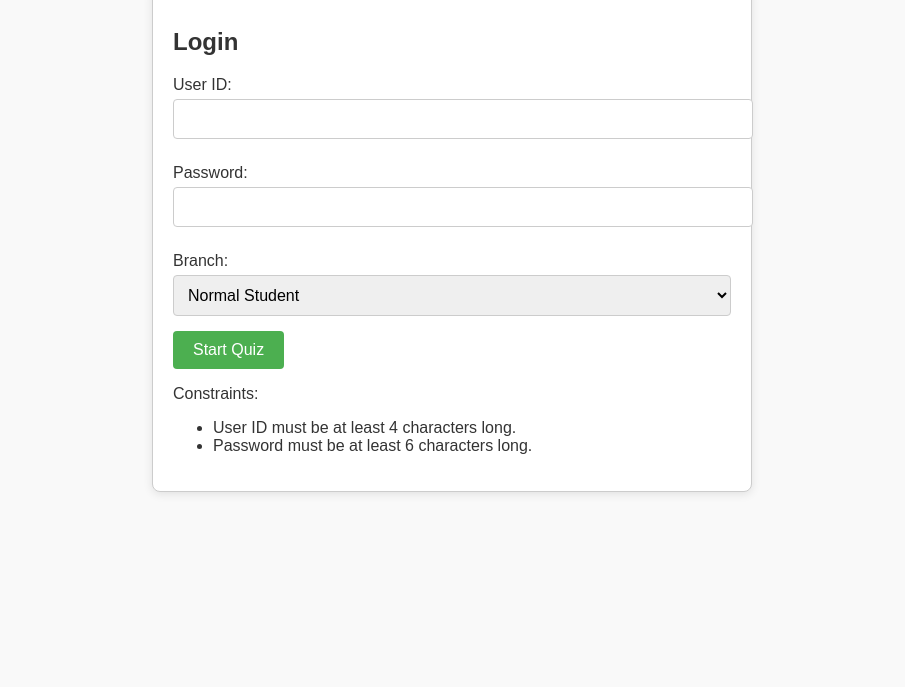
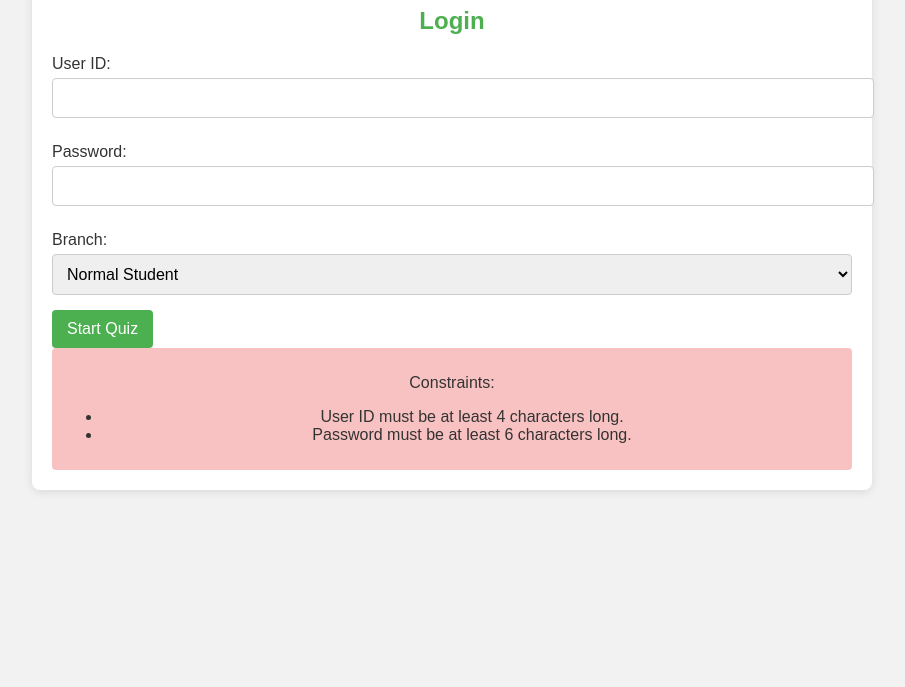
Before and after one commit to PratikshaCoder-16/my-quiz-game, a plain HTML site: page index.html in a window 1280 px wide. Shown: the part 113-800 px from the top of the page, without its empty margins (188-1093 px from the left). Drawn offline with Linux system fonts and the light colour scheme.

Commit message:
style.css

```diff
--- a/style.css
+++ b/style.css
@@ -1,98 +1,78 @@
 
 
 
-  /* General body styling */
-body {
+ body {
     font-family: Arial, sans-serif;
-    background-color: #f9f9f9;
+    background-color: #f2f2f2;
     color: #333;
     margin: 0;
     padding: 20px;
 }
 
-/* Styling for the main quiz title */
-h1 {
-    text-align: center;
-    color: #4CAF50; /* Green color for the title */
+.container {
+    max-width: 800px;
+    margin: auto;
+    background-color: white;
+    border-radius: 8px;
+    padding: 20px;
+    box-shadow: 0 2px 10px rgba(0, 0, 0, 0.1);
 }
 
-/* Centered container styling */
-.container {
-    max-width: 600px; /* Limit width */
-    margin: 0 auto; /* Center horizontally */
+h1, h2 {
+    text-align: center;
+    color: #4CAF50; /* Green color for titles */
 }
 
-/* Styling for the quiz and login sections */
-#quiz-section, #login {
-    background-color: #fff; /* White background for container */
-    border: 1px solid #ccc; /* Light gray border */
-    border-radius: 8px; /* Rounded corners */
-    padding: 20px;
-    margin: 20px auto;
-    box-shadow: 0 2px 10px rgba(0, 0, 0, 0.1); /* Subtle shadow */
-}
-
-/* Styling for the questions section */
-#questions {
-    margin: 20px 0;
+.login-form, .quiz-section {
+    margin-top: 20px;
 }
 
 label {
-    display: block; /* Make labels block elements */
-    margin: 10px 0 5px; /* Space around labels */
-    font-size: 16px; /* Larger font size for better readability */
+    display: block;
+    margin: 10px 0 5px;
 }
 
-/* Styling for radio buttons */
-input[type="radio"] {
-    margin-right: 10px; /* Space between radio buttons and text */
+input[type="text"], input[type="password"], select {
+    width: 100%;
+    padding: 10px;
+    margin-bottom: 15px;
+    border: 1px solid #ccc;
+    border-radius: 4px;
+    font-size: 16px;
 }
 
-/* Input field styling */
-input[type="text"], input[type="password"], select {
-    width: 100%; /* Full width for input */
-    padding: 10px; /* Padding for input */
-    margin-bottom: 15px; /* Space below input */
-    border: 1px solid #ccc; /* Light gray border */
-    border-radius: 4px; /* Rounded corners */
-    font-size: 16px; /* Larger font size */
-}
-
-/* Button styling */
 button {
-    background-color: #4CAF50; /* Green background for buttons */
-    color: white; /* White text color */
-    border: none; /* No border */
-    border-radius: 4px; /* Rounded corners */
-    padding: 10px 20px; /* Padding for buttons */
-    font-size: 16px; /* Font size for button text */
-    cursor: pointer; /* Pointer cursor on hover */
-    margin-right: 10px; /* Margin between buttons */
-    transition: background-color 0.3s ease; /* Smooth background color transition */
+    background-color: #4CAF50;
+    color: white;
+    border: none;
+    border-radius: 4px;
+    padding: 10px 15px;
+    font-size: 16px;
+    cursor: pointer;
+    transition: background-color 0.3s;
 }
 
 button:hover {
-    background-color: #45a049; /* Darker green on hover */
+    background-color: #45a049;
 }
 
-/* Styling for the result section */
 #result {
-    margin-top: 20px; /* Space above the result */
-    font-size: 18px; /* Font size for result text */
-    text-align: center; /* Centered text */
-    font-weight: bold; /* Bold text */
+    margin-top: 20px;
+    font-size: 18px;
+    text-align: center;
 }
 
-/* Styling for the previous score section */
 #previous-score {
-    margin-top: 20px; /* Space above previous score */
-    font-size: 16px; /* Font size for previous score */
-    text-align: center; /* Centered text */
+    margin-top: 10px;
 }
 
-/* Responsive Design for mobile devices */
-@media (max-width: 768px) {
-    #quiz-section, #login {
-        width: 95%; /* Make containers more compact on mobile */
-    }
+#constraints {
+    background-color: #f9c2c2;
+    padding: 10px;
+    border-radius: 4px;
+    text-align: center;
 }
+
+#game-info {
+    margin-top: 20px;
+}
```
